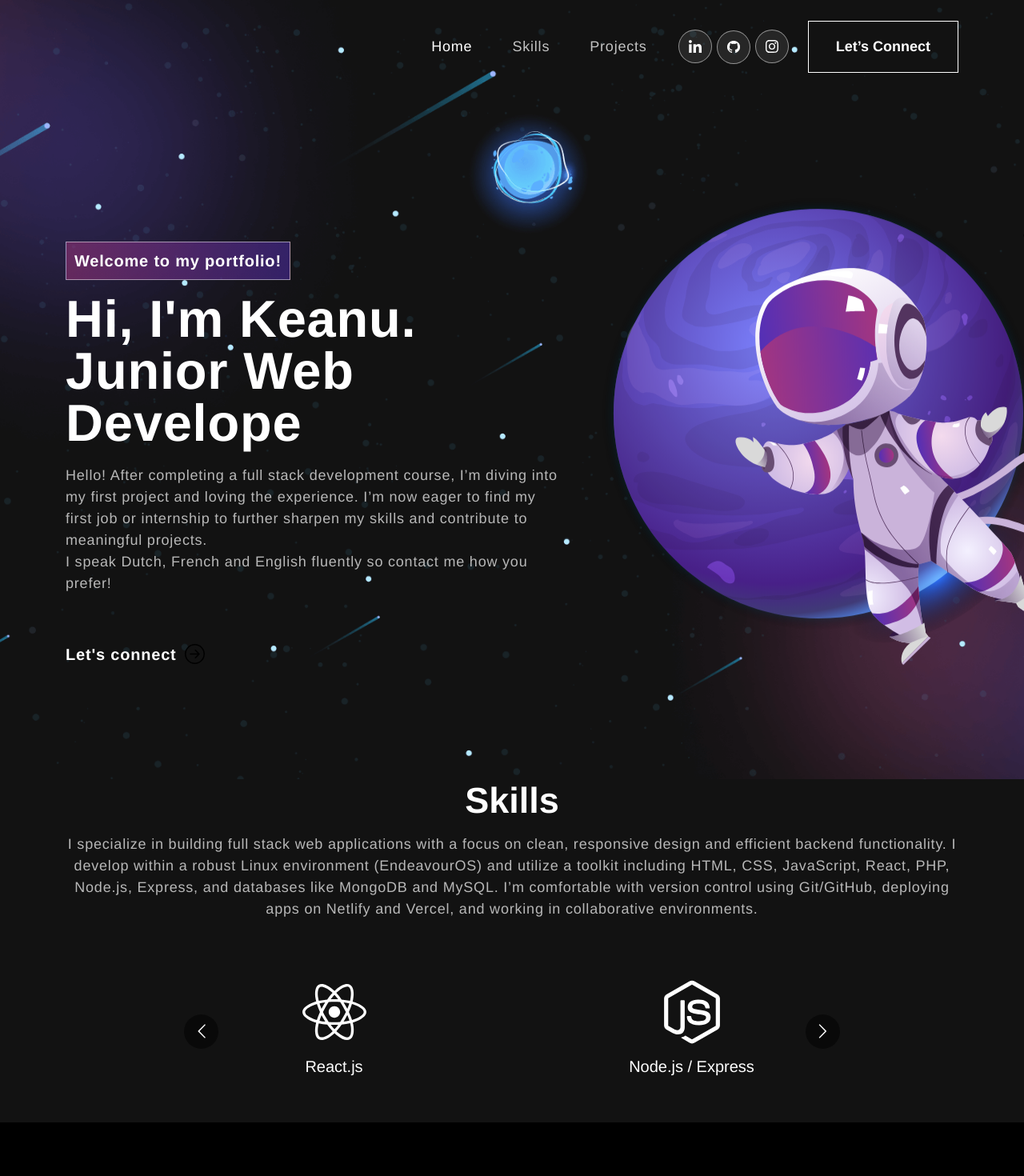
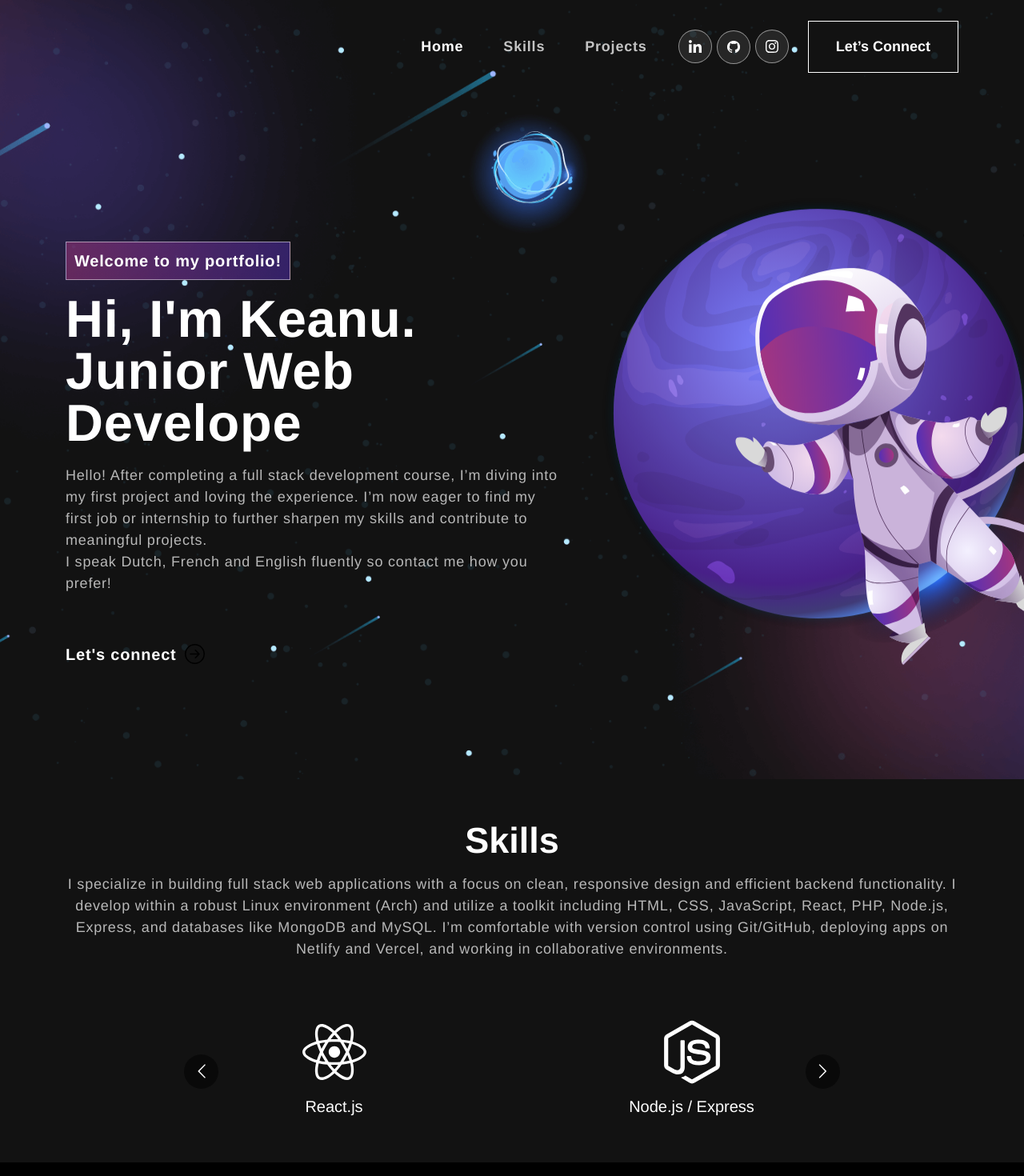
Before and after one commit to Codekmt/devWebsite, a React (Create React App) app: page / in a window 1280 px wide. Shown: the top 1470 px of the page at 80% size. Built offline with nearby package versions, Linux system fonts and the light colour scheme.

Commit message:
Change font links and add padding skills section

```diff
--- a/src/App.css
+++ b/src/App.css
@@ -44,16 +44,24 @@ nav.navbar a.navbar-brand {
 }
 nav.navbar .navbar-nav .nav-link.navbar-link {
   font-weight: 400;
-  color: #fff !important;
+  color: #fff;
   letter-spacing: 0.8px;
   padding: 0 25px;
   font-size: 18px;
   opacity: 0.75;
 }
+.navbar-link {
+  font-weight: 700 !important;
+}
 nav.navbar .navbar-nav a.nav-link.navbar-link:hover,
 nav.navbar .navbar-nav a.nav-link.navbar-link.active {
     opacity: 1;
 }
+.navbar-link.active {
+    color: #ffffff;
+    font-weight: 700  !important;
+}
+
 span.navbar-text {
     display: flex;
     align-items: center;
@@ -255,7 +263,7 @@ nav.navbar .navbar-toggler[aria-expanded="true"] .navbar-toggler-icon {
 
 /* Skills CSS*/
 .skill {
-  padding: 0 0 50px 0;
+  padding: 50px 0 50px 0;
   position: relative;
 }
 .skill-bx {
@@ -295,7 +303,7 @@ nav.navbar .navbar-toggler[aria-expanded="true"] .navbar-toggler-icon {
 
 /************ Projects Css ************/
 .project {
-  padding: 80px 0;
+  padding: 50px 0;
   position: relative;
   background-color: black;
 }
--- a/src/components/Banner.js
+++ b/src/components/Banner.js
@@ -42,7 +42,7 @@ export const Banner = () => {
 
 
     return (
-        <section className="banner">
+        <section className="banner" id='home'>
             <Container>
                 <Row className="align-items-center">
                     <Col xs={12} md={6} xl={7}>
--- a/src/components/NavBar.js
+++ b/src/components/NavBar.js
@@ -10,55 +10,121 @@ export const NavBar = () => {
   const [scrolled, setScrolled] = useState(false);
   const [expanded, setExpanded] = useState(false);
 
+  const onUpdateActiveLink = (value) => {
+    setExpanded(false);
+  };
+
   useEffect(() => {
-    const onScroll = () => {
-      if (window.scrollY > 50) {
-        setScrolled(true);
-      } else {
-        setScrolled(false);
+    const onScrolledCheck = () => {
+      setScrolled(window.scrollY > 50);
+    };
+
+    const onScrollChange = () => {
+      const scrollPos = window.scrollY + 200;
+
+      const sections = [
+        { id: 'contact', key: 'contact' },
+        { id: 'projects', key: 'projects' },
+        { id: 'skills', key: 'skills' },
+        { id: 'home', key: 'home' },
+      ];
+
+      for (const section of sections) {
+        const el = document.getElementById(section.id);
+        if (el && scrollPos >= el.offsetTop) {
+          setActiveLink(section.key);
+          onUpdateActiveLink(section.id);
+          break;
         }
       }
+    };
 
-    window.addEventListener("scroll", onScroll);
+    window.addEventListener("scroll", onScrolledCheck);
+    window.addEventListener("scroll", onScrollChange);
 
-    return () => window.removeEventListener("scroll", onScroll);
-  }, [])
+    return () => {
+      window.removeEventListener("scroll", onScrolledCheck);
+      window.removeEventListener("scroll", onScrollChange);
+    };
+  }, []);
 
-  const onUpdateActiveLink = (value) => {
-    setActiveLink(value);
-    setExpanded(false);
-  }
+
 
   const handleToggle = () => {
     setExpanded(!expanded);
   };
 
+  const handleHomeClick = (e) => {
+    e.preventDefault();
+    window.scrollTo({ top: 0, behavior: 'smooth' });
+    setExpanded(false);
+  };
+
   return (
-      <Navbar expand="md" className={scrolled ? "scrolled" : ""} expanded={expanded} onToggle={handleToggle}>
+    <Navbar
+      expand="md"
+      className={scrolled ? "scrolled" : ""}
+      expanded={expanded}
+      onToggle={handleToggle}
+    >
       <Container>
         <Navbar.Toggle aria-controls="basic-navbar-nav">
           <span className="navbar-toggler-icon"></span>
         </Navbar.Toggle>
+
         <Navbar.Collapse id="basic-navbar-nav">
           <Nav className="ms-auto">
-              <Nav.Link href="/" className={activeLink === 'home' ? 'active navbar-link' : 'navbar-link'} onClick={() => onUpdateActiveLink('home')}>Home</Nav.Link>
-              <Nav.Link href="#skills" className={activeLink === 'skills' ? 'active navbar-link' : 'navbar-link'} onClick={() => onUpdateActiveLink('skills')}>Skills</Nav.Link>
-              <Nav.Link href="#projects" className={activeLink === 'projects' ? 'active navbar-link' : 'navbar-link'} onClick={() => onUpdateActiveLink('projects')}>Projects</Nav.Link>
+            <Nav.Link
+              href="#home"
+              className={activeLink === 'home' ? 'active navbar-link' : 'navbar-link'}
+              onClick={handleHomeClick}
+            >
+              Home
+            </Nav.Link>
+
+            <Nav.Link
+              href="#skills"
+              className={activeLink === 'skills' ? 'active navbar-link' : 'navbar-link'}
+              onClick={() => onUpdateActiveLink('skills')}
+            >
+              Skills
+            </Nav.Link>
+
+            <Nav.Link
+              href="#projects"
+              className={activeLink === 'projects' ? 'active navbar-link' : 'navbar-link'}
+              onClick={() => onUpdateActiveLink('projects')}
+            >
+              Projects
+            </Nav.Link>
           </Nav>
+
           <span className="navbar-text">
             <div className="social-icon">
-                <a href="https://www.linkedin.com/in/keanu-milho-teixeira-1259962b9" target="_blank" rel="noreferrer"><img src={linkedInIcon} alt="LinkedIn" /></a>
-                <a href="https://github.com/Codekmt" target="_blank" rel="noreferrer"><img src={githubIcon} alt="GitHub" /></a>
-                <a href="https://www.instagram.com/keanumtei" target="_blank" rel="noreferrer"><img src={instagramIcon} alt="Instagram" /></a>
+              <a href="https://www.linkedin.com/in/keanu-milho-teixeira-1259962b9" target="_blank" rel="noreferrer">
+                <img src={linkedInIcon} alt="LinkedIn" />
+              </a>
+              <a href="https://github.com/Codekmt" target="_blank" rel="noreferrer">
+                <img src={githubIcon} alt="GitHub" />
+              </a>
+              <a href="https://www.instagram.com/keanumtei" target="_blank" rel="noreferrer">
+                <img src={instagramIcon} alt="Instagram" />
+              </a>
             </div>
+
             <a href="#contact">
-                <button className="vvd" onClick={() => onUpdateActiveLink('contact')}><span>Let’s Connect</span></button>
+              <button
+                className="vvd"
+                onClick={() => setExpanded(false)}
+              >
+                <span>Let’s Connect</span>
+              </button>
             </a>
           </span>
         </Navbar.Collapse>
       </Container>
     </Navbar>
-  )
-}
+  );
+};
 
 export default NavBar;
--- a/src/components/Skills.js
+++ b/src/components/Skills.js
@@ -43,13 +43,13 @@ export const Skills = () => {
   ];
 
   return (
-    <section className="skill py-20 bg-[#0a192f]" id="skills">
+    <section className="skill pt-20 py-20" id="skills">
       <div className="container mx-auto px-6">
         <h2 className="text-3xl md:text-4xl font-bold text-white text-center mb-6">
           Skills
         </h2>
         <p className="text-gray-300 text-center max-w-3xl mx-auto mb-10 leading-relaxed">
-          I specialize in building full stack web applications with a focus on clean, responsive design and efficient backend functionality. I develop within a robust Linux environment (EndeavourOS) and utilize a toolkit including HTML, CSS, JavaScript, React, PHP, Node.js, Express, and databases like MongoDB and MySQL. I’m comfortable with version control using Git/GitHub, deploying apps on Netlify and Vercel, and working in collaborative environments.
+          I specialize in building full stack web applications with a focus on clean, responsive design and efficient backend functionality. I develop within a robust Linux environment (Arch) and utilize a toolkit including HTML, CSS, JavaScript, React, PHP, Node.js, Express, and databases like MongoDB and MySQL. I’m comfortable with version control using Git/GitHub, deploying apps on Netlify and Vercel, and working in collaborative environments.
         </p>
 
         <Carousel
```
Lines whose indentation alone changed are shown as unchanged.
